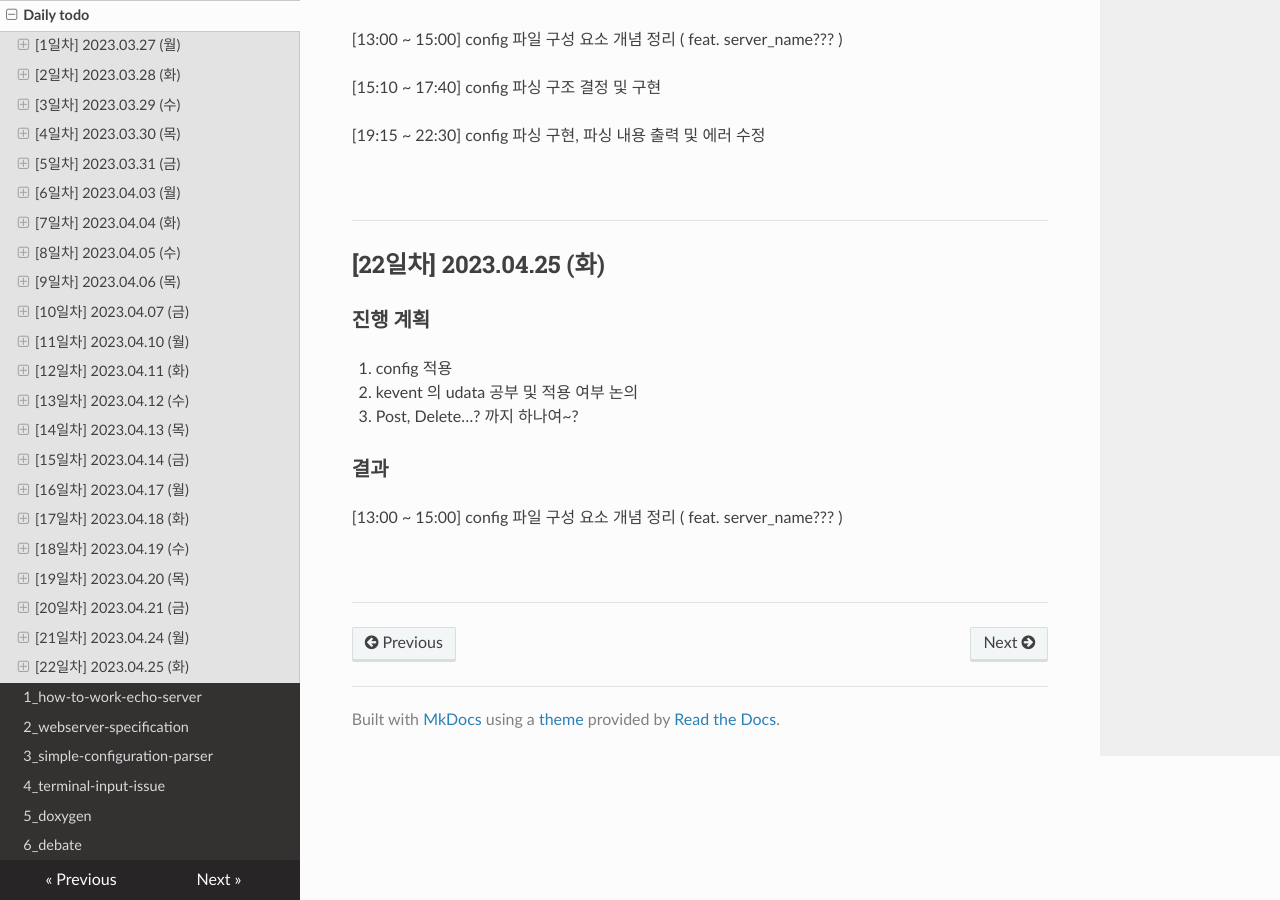
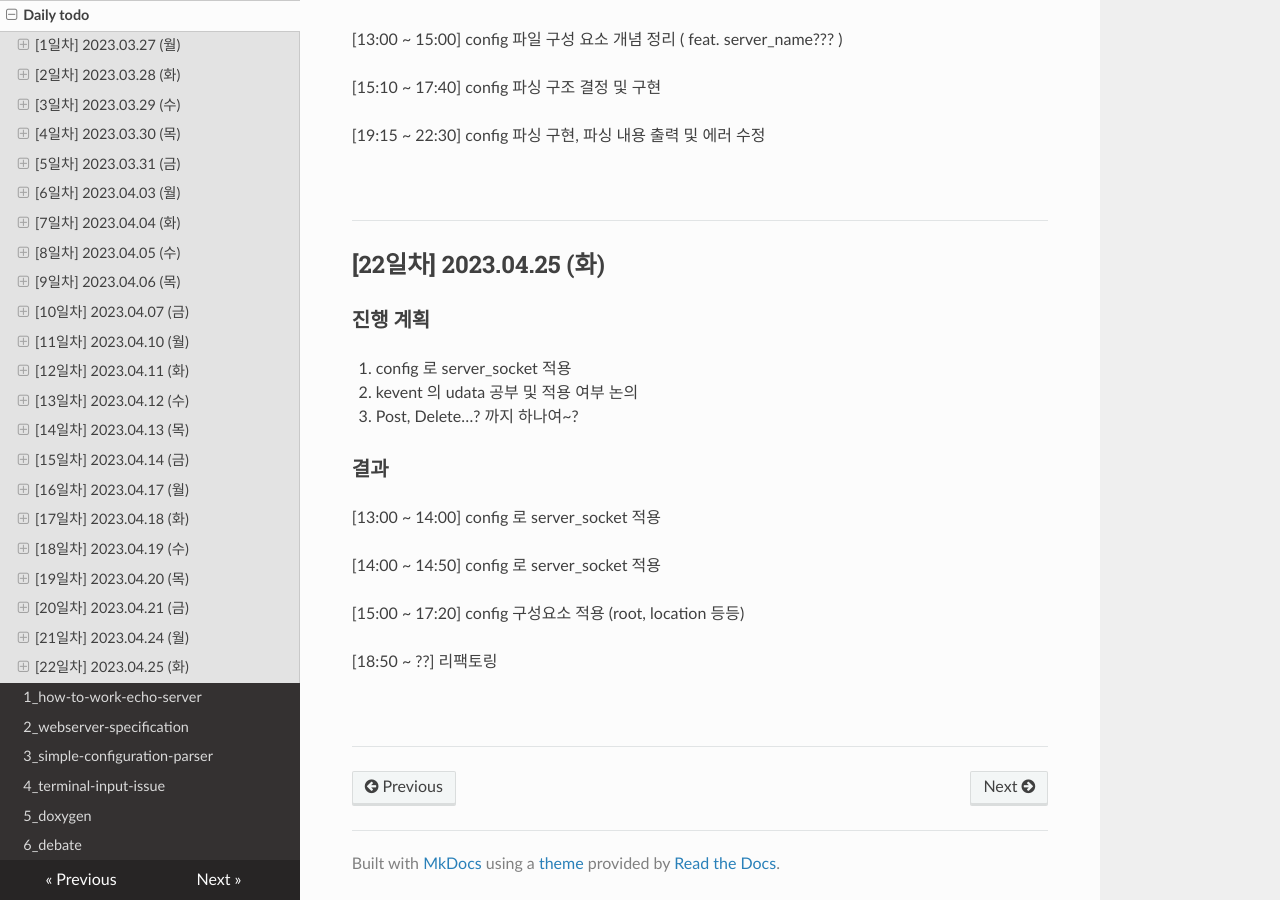
Before and after one commit to JaeHwan-s-WebServeClass/webserver-nginx, an MkDocs documentation site: the page built from docs/docs/til/0_daily-todo.md, in a window 1280 px wide and 900 px high, scrolled down 10040 px. Built offline with MkDocs 1.6.1, drawn with Linux system fonts in a browser that asks for light colours; nearby versions of some CDN libraries.

Commit message:
docs: push jnam

```diff
--- a/docs/docs/til/0_daily-todo.md
+++ b/docs/docs/til/0_daily-todo.md
@@ -418,7 +418,7 @@ recv, send 함수 앞/뒤로 SIGPIPE를 ignore 처리 && transaction 하나의 c
 
 ### 진행 계획
 
-1. config 적용
+1. config 로 server_socket 적용
 
 2. kevent 의 udata 공부 및 적용 여부 논의
 
@@ -426,10 +426,13 @@ recv, send 함수 앞/뒤로 SIGPIPE를 ignore 처리 && transaction 하나의 c
 
 ### 결과
 
-[13:00 ~ 15:00] config 파일 구성 요소 개념 정리 ( feat. server_name??? )
+[13:00 ~ 14:00] config 로 server_socket 적용
 
+[14:00 ~ 14:50] config 로 server_socket 적용
 
+[15:00 ~ 17:20] config 구성요소 적용 (root, location 등등)
 
+[18:50 ~ ??] 리팩토링
 
 <br>
 
```
Also changed, not shown: docs/docs/til/6_debate.md (+50 -1 lines).
